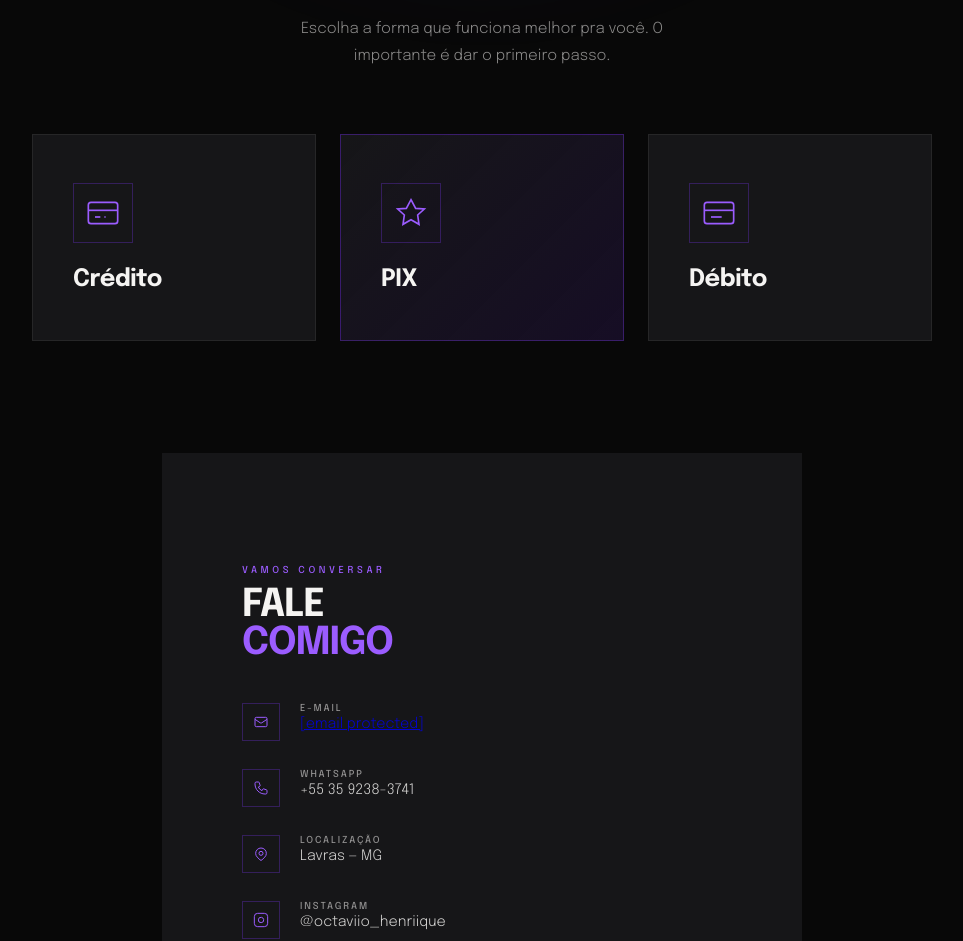
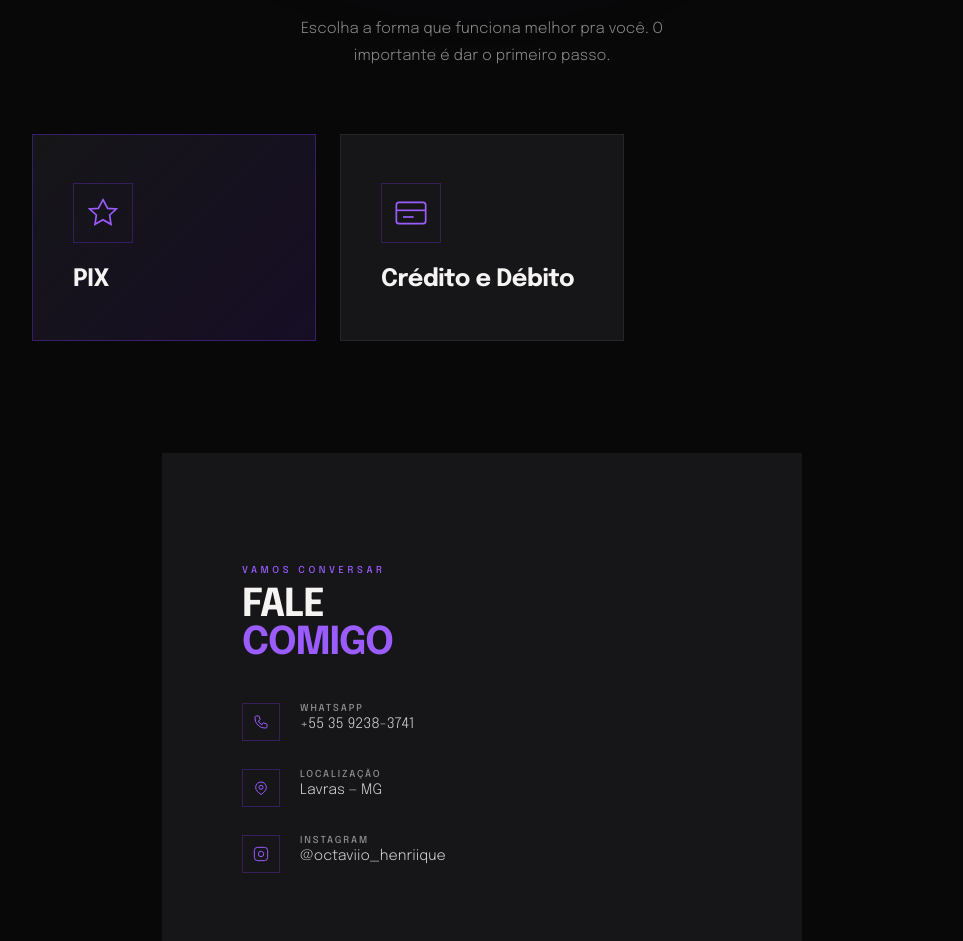
Before and after one commit to fevilela/OctavioHenrique, a plain HTML site: page index.html in a window 1280 px wide. Shown: the part 6802-7743 px from the top of the page, without its empty margins (158-1121 px from the left). Drawn offline with Linux system fonts and the light colour scheme.

Commit message:
detalhes

```diff
--- a/index.html
+++ b/index.html
@@ -770,17 +770,6 @@
     <p class="payment-sub">Escolha a forma que funciona melhor pra você. O importante é dar o primeiro passo.</p>
   </div>
   <div class="payment-grid">
-    <div class="payment-card">
-      <div class="payment-icon-wrap">
-        <svg width="32" height="32" viewBox="0 0 24 24" fill="none" stroke="currentColor" stroke-width="1.25">
-          <rect x="1" y="4" width="22" height="16" rx="2"/>
-          <path d="M1 10h22"/>
-          <path d="M6 15h4"/>
-          <path d="M13 15h1"/>
-        </svg>
-      </div>
-      <div class="payment-label">Crédito</div>
-    </div>
     <div class="payment-card payment-card--pix">
       <div class="payment-icon-wrap">
         <svg width="32" height="32" viewBox="0 0 24 24" fill="none" stroke="currentColor" stroke-width="1.25">
@@ -797,7 +786,7 @@
           <path d="M6 15h8"/>
         </svg>
       </div>
-      <div class="payment-label">Débito</div>
+      <div class="payment-label">Crédito e Débito</div>
     </div>
   </div>
 </section>
@@ -807,10 +796,6 @@
   <div class="contact-info">
     <p class="section-eyebrow">Vamos conversar</p>
     <h3>FALE<br><span>COMIGO</span></h3>
-    <div class="contact-item">
-      <div class="contact-icon"><svg viewBox="0 0 24 24" fill="none" stroke="currentColor" stroke-width="1.5"><path d="M3 8l7.89 5.26a2 2 0 002.22 0L21 8M5 19h14a2 2 0 002-2V7a2 2 0 00-2-2H5a2 2 0 00-2 2v10a2 2 0 002 2z"/></svg></div>
-      <div><div class="contact-label">E-mail</div><div class="contact-val"><a href="/cdn-cgi/l/email-protection" class="__cf_email__" data-cfemail="600f03140116090f20141205090e01040f124e030f0d4e0212">[email&#160;protected]</a></div></div>
-    </div>
     <div class="contact-item">
       <div class="contact-icon"><svg viewBox="0 0 24 24" fill="none" stroke="currentColor" stroke-width="1.5"><path d="M3 5a2 2 0 012-2h3.28a1 1 0 01.948.684l1.498 4.493a1 1 0 01-.502 1.21l-2.257 1.13a11.042 11.042 0 005.516 5.516l1.13-2.257a1 1 0 011.21-.502l4.493 1.498a1 1 0 01.684.949V19a2 2 0 01-2 2h-1C9.716 21 3 14.284 3 6V5z"/></svg></div>
       <div><div class="contact-label">WhatsApp</div><div class="contact-val">+55 35 9238-3741</div></div>
```
